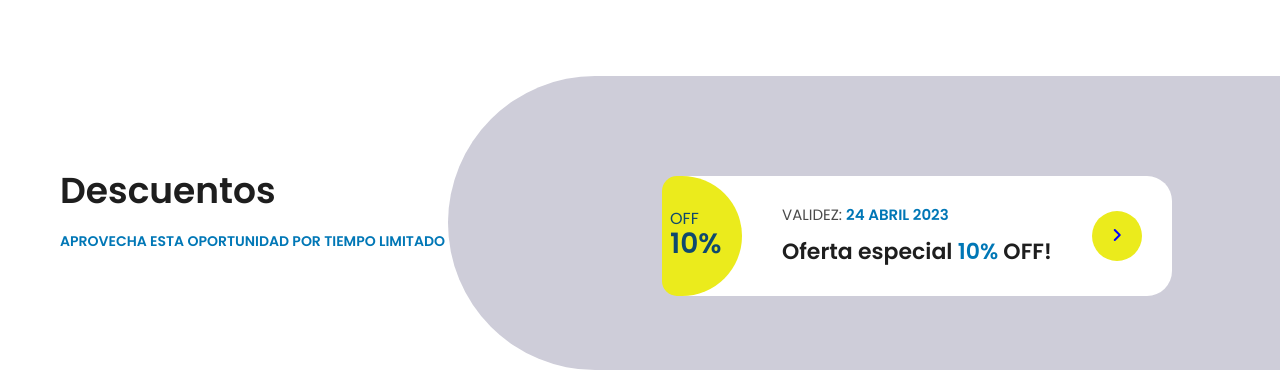
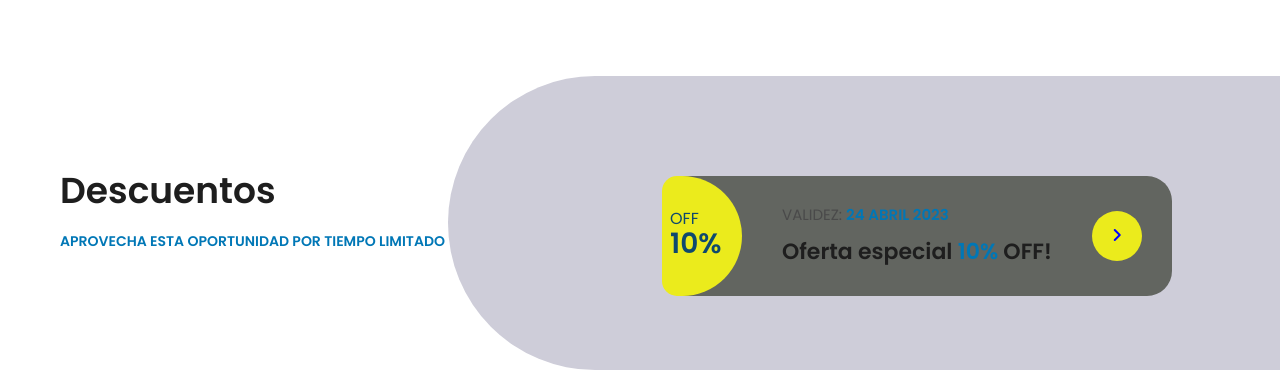
Before and after one commit to Tinchoreta/kingualeducation, a PHP site: page / in a window 1280 px wide. Shown: the part 6130-6500 px from the top of the page. Run offline with PHP 8.4, Linux system fonts and the light colour scheme.

Commit message:
fondo de las offers

```diff
--- a/assets/css/style.css
+++ b/assets/css/style.css
@@ -1594,7 +1594,7 @@ Offer Style
   margin-top: 50px;
   margin-left: 10px;
   margin-right: 10px;
-  background-color: #ffffff;
+  background-color: #626560;
   border-radius: 25px;
   padding: 30px 120px;
   display: inline-block;
```
